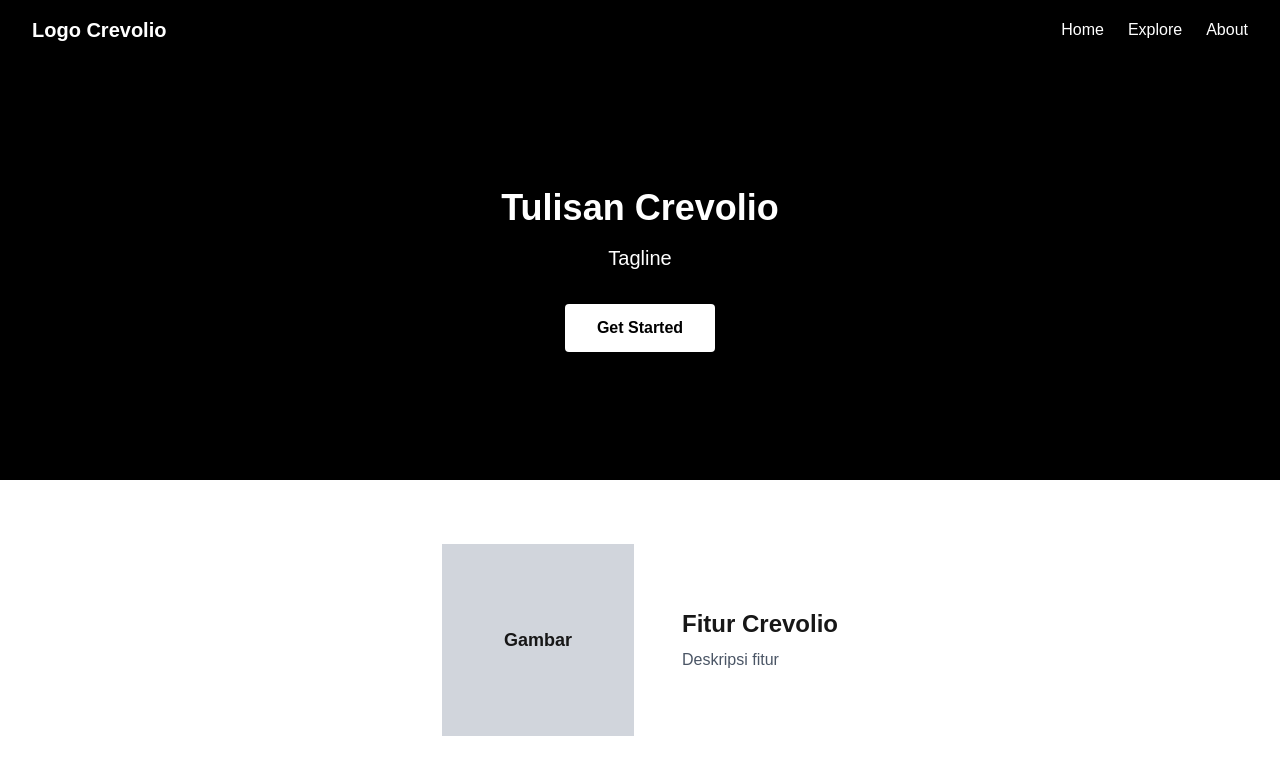
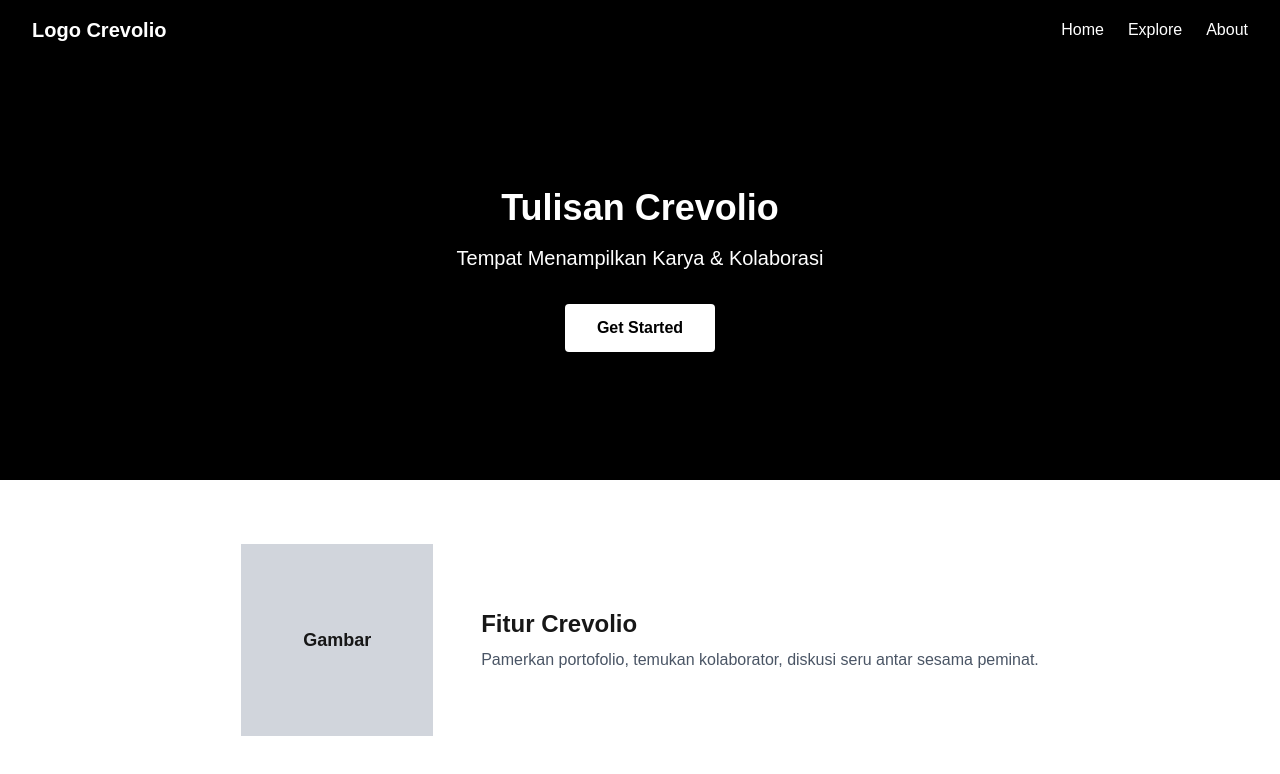
Before and after one commit to WahyuHeriyanto/crevolio-frontend, a Next.js app: page / in a window 1280 px wide. Shown: the top 774 px of the page. Built offline with nearby package versions, Linux system fonts and the light colour scheme.

Commit message:
add Google search engine config

```diff
--- a/pages/index.js
+++ b/pages/index.js
@@ -1,8 +1,19 @@
 // pages/index.js
+import Head from "next/head";
 import Link from "next/link";
 
 export default function Home() {
   return (
+    <>
+      <Head>
+        <title>Crevolio - Platform untuk Menampilkan Karya & Kolaborasi</title>
+        <meta
+          name="description"
+          content="Crevolio adalah platform tempat semua orang dapat memamerkan portofolio, karya digital, berkolaborasi dalam project bareng, dan saling diskusi antar sesama peminat."
+        />
+        <meta name="robots" content="index, follow" />
+      </Head>
+
       <div className="flex flex-col min-h-screen">
         {/* Navbar */}
         <header className="flex justify-between items-center px-8 py-4 bg-black text-white">
@@ -23,7 +34,7 @@ export default function Home() {
         {/* Hero Section */}
         <main className="flex flex-col items-center justify-center flex-1 text-center px-4 py-16 bg-black text-white">
           <h1 className="text-4xl font-bold mb-4">Tulisan Crevolio</h1>
-        <p className="text-xl mb-8">Tagline</p>
+          <p className="text-xl mb-8">Tempat Menampilkan Karya & Kolaborasi</p>
           <Link
             href="/login"
             className="px-8 py-3 bg-white text-black font-semibold rounded shadow hover:bg-gray-200 transition"
@@ -39,9 +50,12 @@ export default function Home() {
           </div>
           <div className="text-center md:text-left">
             <h2 className="text-2xl font-bold mb-2">Fitur Crevolio</h2>
-          <p className="text-gray-600">Deskripsi fitur</p>
+            <p className="text-gray-600">
+              Pamerkan portofolio, temukan kolaborator, diskusi seru antar sesama peminat.
+            </p>
           </div>
         </section>
       </div>
+    </>
   );
 }
```
Also changed, not shown: public/robots.txt (added), 1 other file (tests, documents, lock files or other folders). Lines whose indentation alone changed are shown as unchanged.
